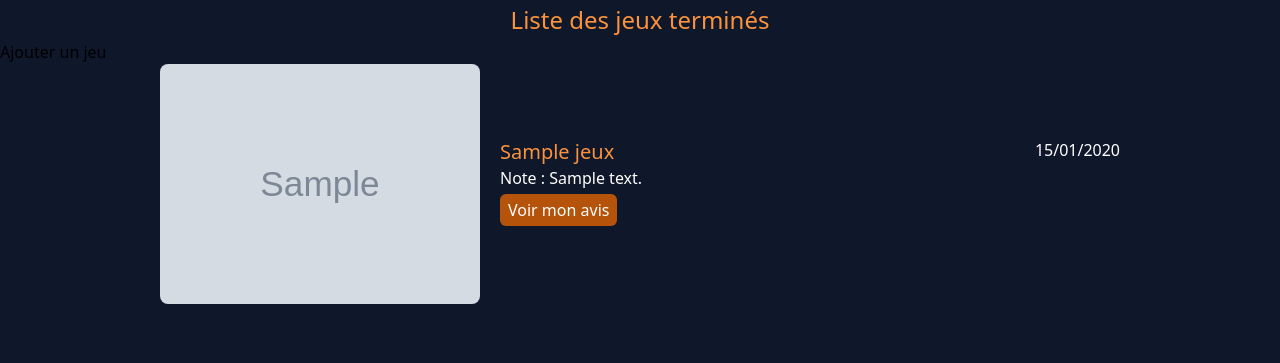
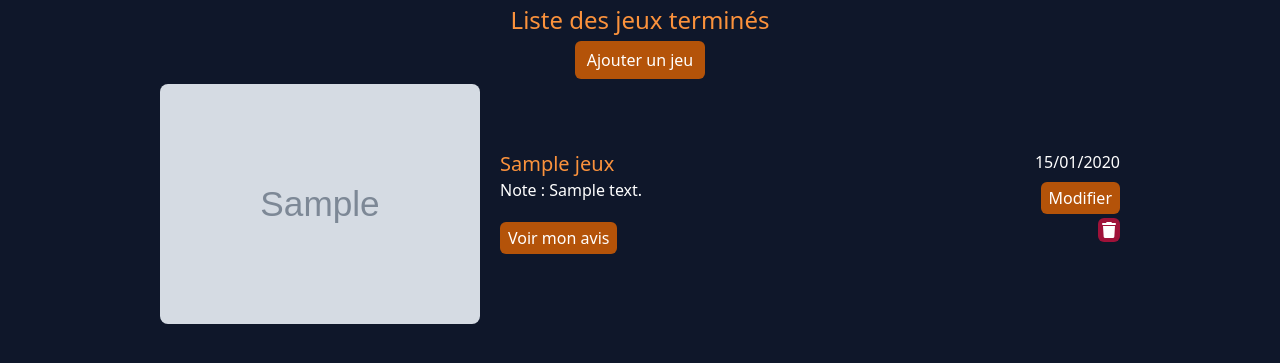
Before and after one commit to anthony0467/ClassementJeux, a Symfony app: template templates/jeu/index.html.twig in a window 1280 px wide. Shown: the top 363 px of the page. Run offline with Twig, Linux system fonts and the light colour scheme; the template is opened without the code that fills it: most values are stand-ins (such as "Sample title", 1, 10 or a date in 2020); grey boxes marked "Sample" are stand-in pictures; some libraries are stand-ins or nearby versions.

Commit message:
feat: bouton supprimer et modifier

```diff
--- a/templates/jeu/index.html.twig
+++ b/templates/jeu/index.html.twig
@@ -6,21 +6,32 @@
 
 <h1 class="text-2xl text-center my-1 text-orange-400">Liste des jeux terminés</h1>
 
-<a class="btn btn-primary" href="{{ path('add_jeu')}}">Ajouter un jeu</a> <br>
+<div class="text-center m-3">
+    <a class="bg-amber-700 text-white py-2 px-3 my-1 rounded-md text-center" href="{{ path('add_jeu')}}">Ajouter un
+        jeu</a>
+</div>
 
 <ul class="w-full flex flex-col gap-5 items-center justify-between">
     {% for jeu in jeux %}
     <li class="w-3/4">
         <a href="#">
             <figure class="flex flex-row gap-5 items-center">
-                <img class="max-w-xs rounded-lg" src="{{ jeu.image }}" alt="{{ jeu.Titre }}">
+                <img class="max-w-xs rounded-lg" src="{{ asset('uploads/images/' ~ jeu.image) }}" alt="{{ jeu.Titre }}">
                 <figcaption class="w-full">
                     <div class="flex justify-between">
                         <h2 class="text-xl text-orange-400">{{jeu.Titre}}</h2>
                         <p>{{ jeu.dateSortie | date('d/m/Y')}}</p>
                     </div>
-                    <p>Note : {{ jeu.note}}</p>
-                    <button class="bg-amber-700 text-white py-1 px-2 my-1 rounded-md">Voir mon avis</button>
+                    <div class="flex justify-between">
+                        <p>Note : {{ jeu.note}}</p>
+                        <a class="bg-amber-700 text-white py-1 px-2 my-1 rounded-md"
+                            href="{{path('edit_jeu', { id: jeu.id })}}">Modifier</a>
+                    </div>
+                    <div class="flex justify-between">
+                        <button class="bg-amber-700 text-white py-1 px-2 my-1 rounded-md">Voir mon avis</button>
+                        <a href="{{path('delete_jeu', { id: jeu.id })}}"><i
+                                class="fa-solid fa-trash bg-rose-800 p-1 rounded-md" style="color: #ffffff;"></i></a>
+                    </div>
                 </figcaption>
             </figure>
         </a>
```
